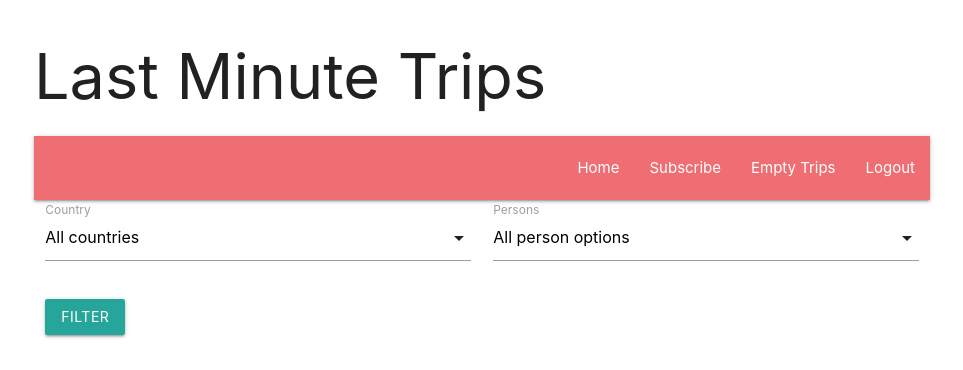
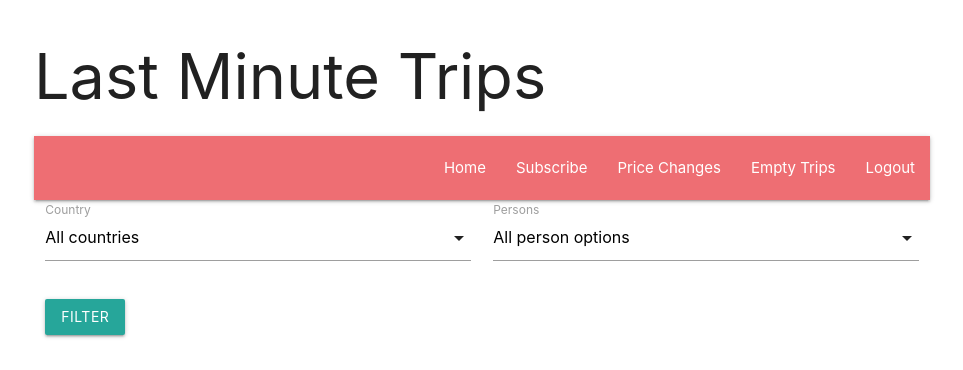
Before and after one commit to teh42eem00/Holiday_Monitor, a Flask app: page /trips in a window 1280 px wide. Shown: the top 370 px of the page, without its empty margins (158-1121 px from the left). Run offline with Flask 3, Linux system fonts and the light colour scheme; the visitor is signed in with stand-in values (Sample User, id 1); data that the repository does not hold is empty.

Commit message:
Update trips.html

```diff
--- a/templates/trips.html
+++ b/templates/trips.html
@@ -13,6 +13,7 @@
             <ul id="nav-mobile" class="right">
                 <li><a href="/trips">Home</a></li>
                 <li><a href="/subscribe">Subscribe</a></li>
+                <li><a href="/price-changes">Price Changes</a></li>
                 <li><a href="/empty-trips">Empty Trips</a></li>
                 <li><a href="/logout">Logout</a></li>
             </ul>
```
